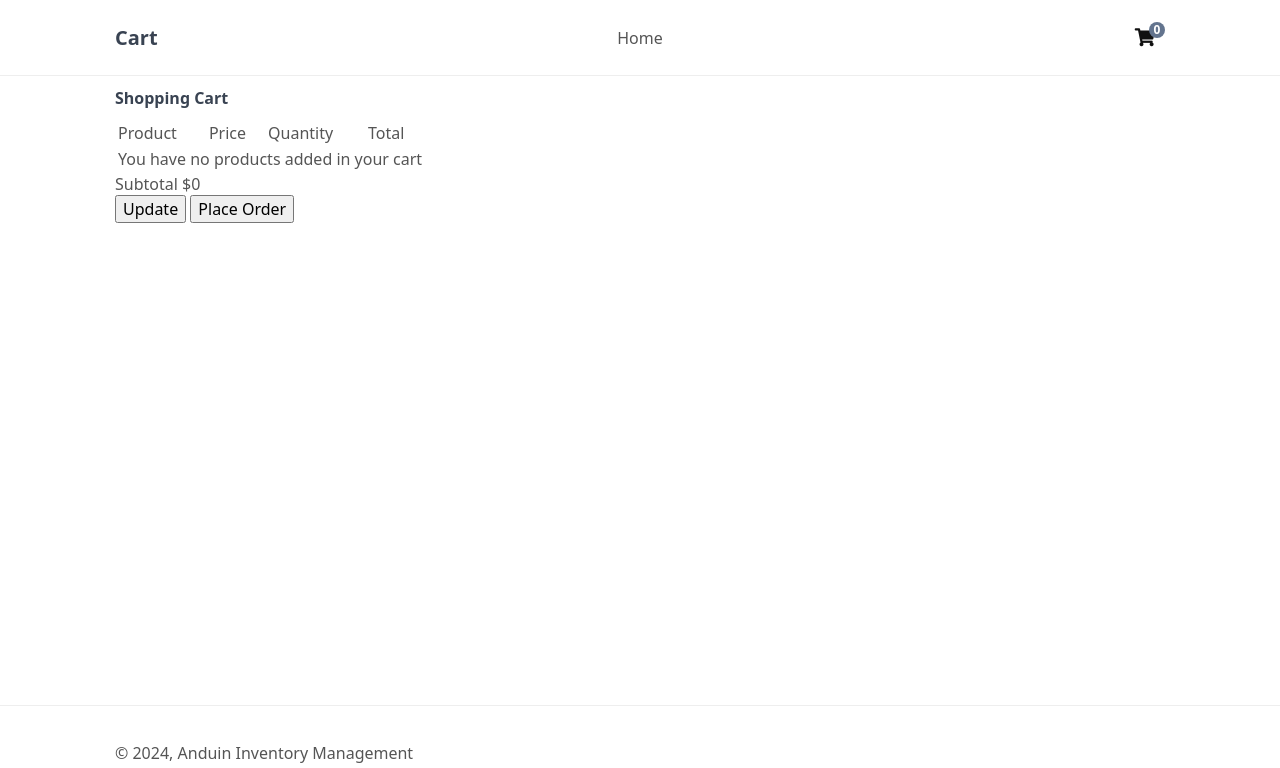
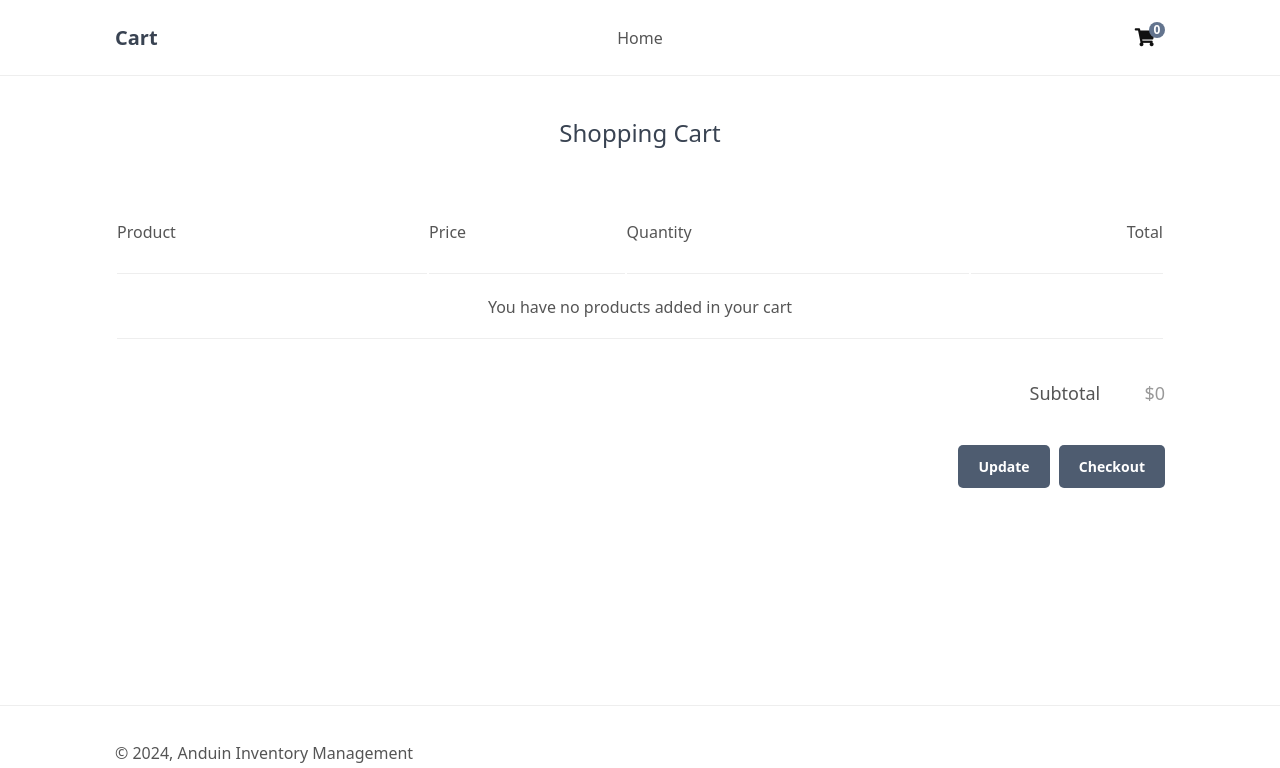
Before and after one commit to CyberDwarf42/Anduin, a PHP site: page /cart.php in a window 1280 px wide. Shown: the top 768 px of the page. Run offline with PHP 8.4, Linux system fonts and the light colour scheme.

Commit message:
Bug Fixes and Added placeorder/checkout
Fixed numerous bugs so things behaved as expected, sessions now work properly, and can navigate to product page from cart. Added from for customer info and started on processing said info.

```diff
--- a/Product.php
+++ b/Product.php
@@ -6,6 +6,7 @@ This is a Product Page-->
 
 
 <?php
+session_start();
 include "utilities.php";
 $title = $_GET['Name'];
 front_header($title);
--- a/cart.php
+++ b/cart.php
@@ -1,4 +1,5 @@
 <?php
+session_start();
 include 'utilities.php';
 //This checks the form data from the product page
 if(isset($_POST['ID'], $_POST['quantity']) && is_numeric($_POST['ID']) && is_numeric($_POST['quantity'])) {
@@ -41,10 +42,10 @@ if(isset($_POST['ID'], $_POST['quantity']) && is_numeric($_POST['ID']) && is_num
         //this loops through the post data to update the quantities.
         foreach ($_POST as $key => $value) {
             if (strpos($key, 'quantity') !== false && is_numeric($value)) {
-                $id = str_replace('quantity', '', $key);
+                $id = str_replace('quantity-', '', $key);
                 $quantity = (int)$value;
                 //validates the input.
-                if (is_numeric($id) && isset($_SESSION['cart'][$id]) && quantity > 0) {
+                if (is_numeric($id) && isset($_SESSION['cart'][$id]) && $quantity > 0) {
                     $_SESSION['cart'][$id] = $quantity;
                 }
             }
@@ -53,8 +54,8 @@ if(isset($_POST['ID'], $_POST['quantity']) && is_numeric($_POST['ID']) && is_num
         header('Location: cart.php');
         exit;
     }
-    if (isset($_POST['placeorder']) && isset($_SESSION['cart']) && !empty($_SESSION['cart'])) {
-        header('Location: placeorder.php');
+    if (isset($_POST['checkout']) && isset($_SESSION['cart']) && !empty($_SESSION['cart'])) {
+        header('Location: checkout.php');
         exit;
     }
 
@@ -68,9 +69,9 @@ if ($products_in_cart) {
     $array_to_question_marks = implode(',', array_fill(0, count($products_in_cart), '?'));
     $connection = OpenConn();
     $query = $connection->prepare('SELECT * FROM inventory WHERE ID IN (' .$array_to_question_marks . ')');
-    $query->bind_param("i", $product_id);
+    //$query->bind_param("i", $product_id);
 
-    $query->execute();
+    $query->execute(array_keys($products_in_cart));
     $result = $query->get_result();
     $products = $result->fetch_all(MYSQLI_ASSOC);
 
@@ -102,14 +103,14 @@ if ($products_in_cart) {
                 <?php foreach ($products as $product): ?>
                 <tr>
                     <td class="img">
-                        <a href="Product.php?ID=<?php echo $product['ID'] ?>">
+                        <a href="Product.php?Name=<?php echo $product['Name'] ?>">
                             <img src="<?php echo $product['ImagePath'] ?>" width="50" height="50" alt="<?php echo $product['Name'] ?>">
                         </a>
                     </td>
                     <td>
-                        <a href="Product.php?ID=<?php echo $product['ID'] ?>"><?php echo $product['Name'] ?></a>
+                        <a href="Product.php?Name=<?php echo $product['Name'] ?>"><?php echo $product['Name'] ?></a>
                         <br>
-                        <a href="cart.php?remove<?php echo $product['ID'] ?>" class="remove">Remove</a>
+                        <a href="cart.php?remove=<?php echo $product['ID'] ?>" class="remove">Remove</a>
                     </td>
                     <td class="price">&dollar;<?php echo $product['Price']?></td>
                     <td class="quantity">
@@ -123,11 +124,11 @@ if ($products_in_cart) {
         </table>
         <div class="subtotal">
             <span class="text">Subtotal</span>
-            <span calss="price">&dollar;<?php echo $subtotal?></span>
+            <span class="price">&dollar;<?php echo $subtotal?></span>
         </div>
         <div class="buttons">
             <input type="submit" value="Update" name="update">
-            <input type="submit" value="Place Order" name="placeorder">
+            <input type="submit" value="Checkout" name="checkout">
         </div>
     </form>
 </div>
--- a/styles.css
+++ b/styles.css
@@ -165,3 +165,85 @@ main > .product form input[type="submit"] {
 main > .product form input[type="submit"]:hover {
     background: #434f61;
 }
+
+main .cart h1 {
+    display: block;
+    font-weight: normal;
+    margin: 0;
+    padding: 40px 0;
+    font-size: 24px;
+    text-align: center;
+    width: 100%;
+}
+main .cart table {
+    width: 100%;
+}
+main .cart table thead td {
+    padding: 30px 0;
+    border-bottom: 1px solid #EEEEEE;
+}
+main .cart table thead td:last-child {
+    text-align: right;
+}
+main .cart table tbody td {
+    padding: 20px 0;
+    border-bottom: 1px solid #EEEEEE;
+}
+main .cart table tbody td:last-child {
+    text-align: right;
+}
+main .cart table .img {
+    width: 80px;
+}
+main .cart table .remove {
+    color: #777777;
+    font-size: 12px;
+    padding-top: 3px;
+}
+main .cart table .remove:hover {
+    text-decoration: underline;
+}
+main .cart table .price {
+    color: #999999;
+}
+main .cart table a {
+    text-decoration: none;
+    color: #555555;
+}
+main .cart table input[type="number"] {
+    width: 68px;
+    padding: 10px;
+    border: 1px solid #ccc;
+    color: #555555;
+    border-radius: 5px;
+}
+main .cart .subtotal {
+    text-align: right;
+    padding: 40px 0;
+}
+main .cart .subtotal .text {
+    padding-right: 40px;
+    font-size: 18px;
+}
+main .cart .subtotal .price {
+    font-size: 18px;
+    color: #999999;
+}
+main .cart .buttons {
+    text-align: right;
+    padding-bottom: 40px;
+}
+main .cart .buttons input[type="submit"] {
+    margin-left: 5px;
+    padding: 12px 20px;
+    border: 0;
+    background: #4e5c70;
+    color: #FFFFFF;
+    font-size: 14px;
+    font-weight: bold;
+    cursor: pointer;
+    border-radius: 5px;
+}
+main .cart .buttons input[type="submit"]:hover {
+    background: #434f61;
+}
```
Also changed, not shown: checkout.php (added, +20 -0 lines), placeorder.php (+11 -0 lines).
